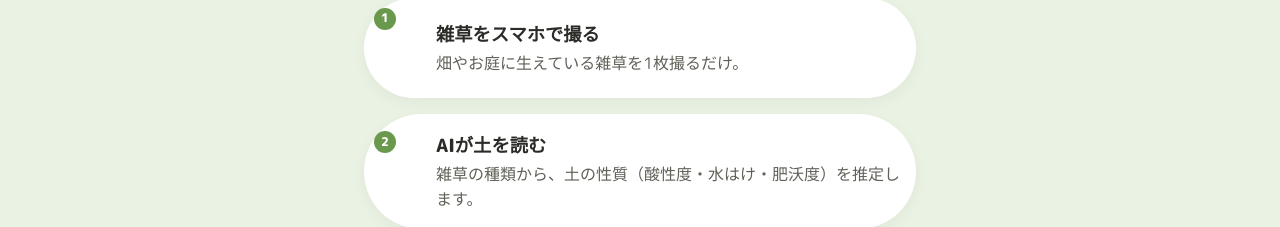
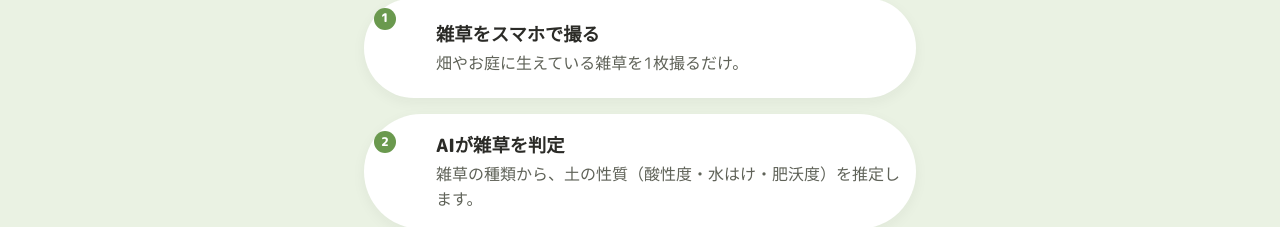
Before and after one commit to yuta20253/shizen-saibai, a Next.js app in the folder frontend/: page / in a window 1280 px wide. Shown: the part 960-1187 px from the top of the page. Built offline with nearby package versions, Linux system fonts and the light colour scheme; no server answers; some icons are missing.

Commit message:
tweak(frontend): 解析中の文言を処理順に合わせて修正（雑草を判定）
- 待機画面: 「AIが土を読んでいます」→「AIが雑草を判定しています」
- ランディング3ステップ: 「AIが土を読む」→「AIが雑草を判定」

```diff
--- a/frontend/components/DiagnosisProgress/index.tsx
+++ b/frontend/components/DiagnosisProgress/index.tsx
@@ -14,8 +14,8 @@ type Props = {
  */
 export const DiagnosisProgress = ({ open, progress }: Props): React.JSX.Element => {
   const uploading = progress < 100;
-  const message = uploading ? `写真を送っています… ${progress}%` : 'AIが土を読んでいます…';
-  const sub = uploading ? 'もう少しお待ちください' : 'おすすめの野菜を選んでいます';
+  const message = uploading ? `写真を送っています… ${progress}%` : 'AIが雑草を判定しています…';
+  const sub = uploading ? 'もう少しお待ちください' : '土のようすからおすすめの野菜を選んでいます';
 
   return (
     <Backdrop
--- a/frontend/features/Landing/Presenter.tsx
+++ b/frontend/features/Landing/Presenter.tsx
@@ -81,7 +81,7 @@ export const LandingPresenter = ({ demo, loading, error }: Props): React.JSX.Ele
         <StepCard
           n={2}
           icon={<SpaRoundedIcon fontSize="inherit" />}
-          title="AIが土を読む"
+          title="AIが雑草を判定"
           body="雑草の種類から、土の性質（酸性度・水はけ・肥沃度）を推定します。"
         />
         <StepCard
```
